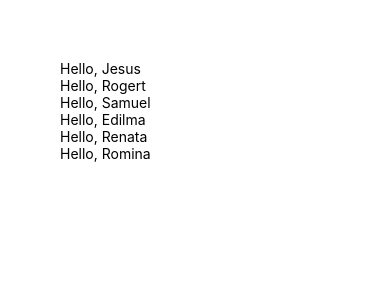
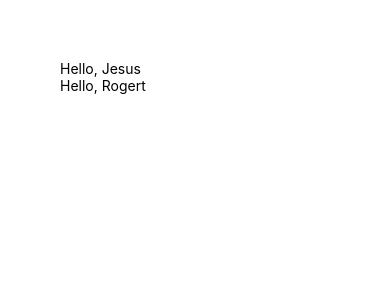
Before and after one commit to JesusVergara89/ReactNative1, a React Native app: screen / in a window 390 px wide. Shown: the top 300 px of the page. Built offline with nearby package versions, Linux system fonts and the light colour scheme.

Commit message:
using map to renderize a component

```diff
--- a/App.js
+++ b/App.js
@@ -7,14 +7,13 @@ import Greet from "./components/Greet";
 
 export default function App() {
 
+  const names = ["Jesus","Rogert"]
+
   return (
     <View style={{ flex: 1, backgroundColor: 'white', padding: 60 }}>
-    <Greet name="Jesus" />
-    <Greet name="Rogert" />
-    <Greet name="Samuel" />
-    <Greet name="Edilma" />
-    <Greet name="Renata" />
-    <Greet name="Romina" />
+      {names.map((data,i)=>(
+          <Greet key={i} name={data} />
+      ))}
     </View>
   );
 }
```
